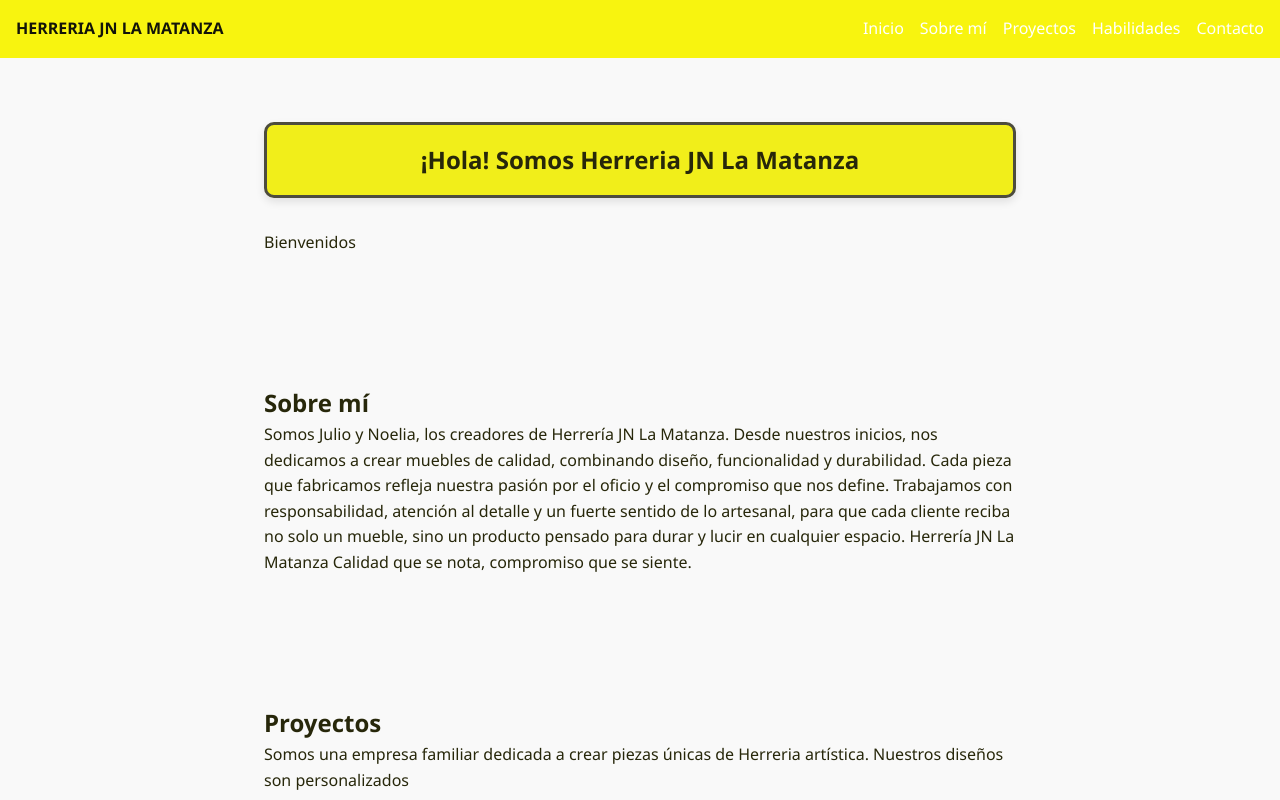
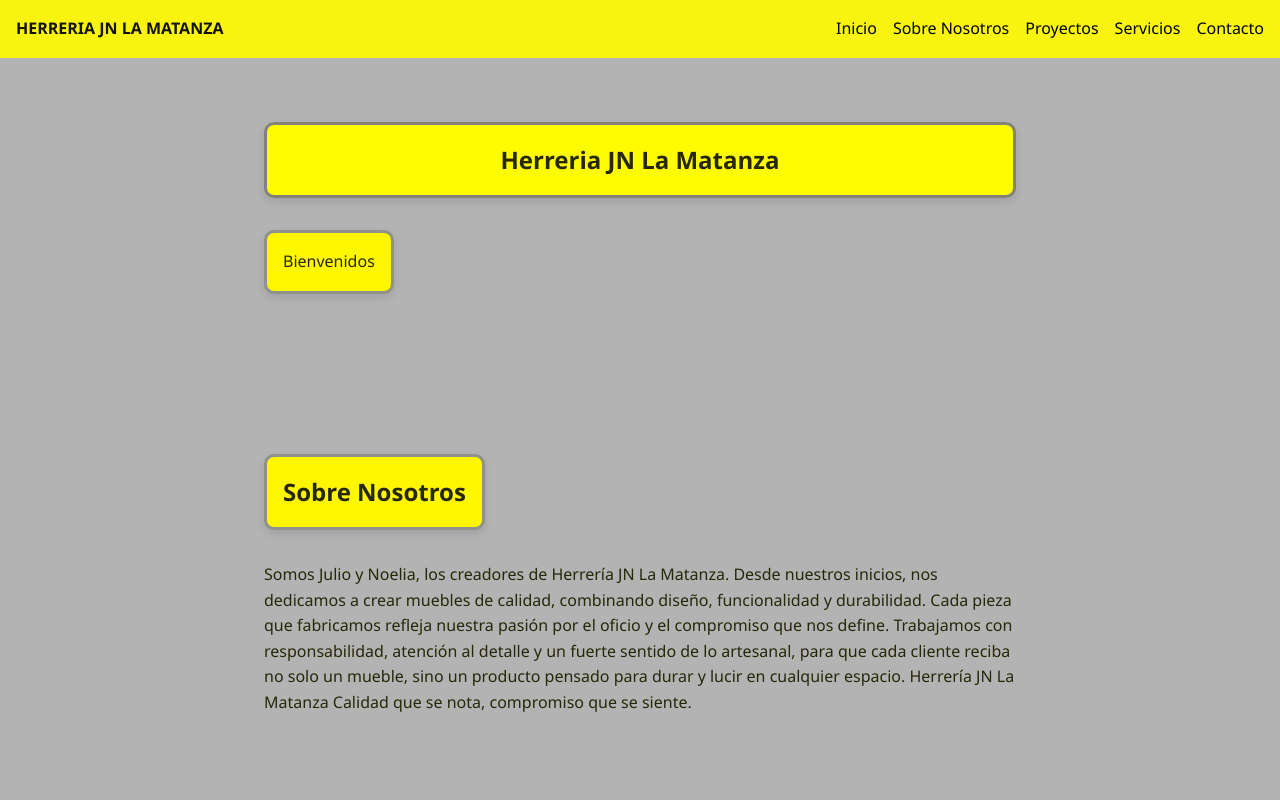
Before and after one commit to noebastone/porfolio, a plain HTML site: page index.html in a window 1280 px wide. Shown: the top 800 px of the page. Drawn offline with Linux system fonts and the light colour scheme; a script that the page names is missing.

Commit message:
añadiendo marcos

```diff
--- a/index.html
+++ b/index.html
@@ -1,3 +1,4 @@
+
 <!DOCTYPE html>
 <html lang="es">
 
@@ -15,9 +16,9 @@
       <button class="hamburger" aria-label="Abrir menú">&#9776;</button>
       <ul class="nav-links">
         <li><a href="#inicio">Inicio</a></li>
-        <li><a href="#sobre-mi">Sobre mí</a></li>
+        <li><a href="#sobre-Nosotros">Sobre Nosotros</a></li>
         <li><a href="#proyectos">Proyectos</a></li>
-        <li><a href="#habilidades">Habilidades</a></li>
+        <li><a href="#Servicios">Servicios</a></li>
         <li><a href="#contacto">Contacto</a></li>
       </ul>
     </nav>
@@ -26,12 +27,12 @@
 
   <main>
     <section id="inicio">
-      <h1 class="marco">¡Hola! Somos Herreria JN La Matanza</h1>
-      <p>Bienvenidos</p>
+      <h1 class="marco">Herreria JN La Matanza</h1>
+      <p class="marco2">Bienvenidos</p>
     </section>
 
     <section id="sobre-Nosotros">
-      <h2>Sobre mí</h2>
+      <h2 class="marco2">Sobre Nosotros</h2>
       <p>Somos Julio y Noelia, los creadores de Herrería JN La Matanza.
 Desde nuestros inicios, nos dedicamos a crear muebles de calidad, combinando diseño, funcionalidad y durabilidad. Cada pieza que fabricamos refleja nuestra pasión por el oficio y el compromiso que nos define.
 
@@ -42,12 +43,12 @@ Calidad que se nota, compromiso que se siente.</p>
     </section>
 
     <section id="proyectos">
-      <h2>Proyectos</h2>
+      <h2 class="marco2">Proyectos</h2>
       <p>Somos una empresa familiar dedicada a crear piezas únicas de Herreria artística. Nuestros diseños son personalizados</p>
     </section>
 
     <section id="servicios">
-      <h2>Servicios</h2>
+      <h2 class="marco2">Servicios</h2>
       <ul>
         <li>MOBILIARIOS</li>
         <li>BODEGAS</li>
--- a/styles/style.css
+++ b/styles/style.css
@@ -8,7 +8,7 @@
 body {
   font-family: 'Segoe UI', sans-serif;
   line-height: 1.6;
-  background-color: #f9f9f9;
+  background-color: #b3b3b3;
   color: #27270a;
 }
 
@@ -37,7 +37,7 @@ body {
 }
 
 .nav-links a {
-  color: #fff;
+  color: #000000;
   text-decoration: none;
 }
 
@@ -46,15 +46,26 @@ body {
   font-size: 1.5rem;
   background: none;
   border: none;
-  color: white;
+  color: rgb(0, 0, 0);
   cursor: pointer;
 }
 
 .marco {
-  border: 3px solid #4d4c3d;  /* Color del marco */
+  border: 3px solid #838279;  /* Color del marco */
   padding: 1rem;              /* Espacio interno */
   border-radius: 10px;        /* Bordes redondeados */
-  background-color: #f1ee1a;  /* Fondo suave para resaltar */
+  background-color: #fffb00;  /* Fondo suave para resaltar */
+  text-align: center;         /* Centrado del texto */
+  box-shadow: 0 4px 8px rgba(0, 0, 0, 0.1); /* Sombra sutil */
+  margin-bottom: 2rem;
+}
+
+.marco2 {
+  display: inline-block;              /* Hace que el marco se ajuste al tamaño del contenido */
+  border: 3px solid #90918b;  /* Color del marco */
+  padding: 1rem;              /* Espacio interno */
+  border-radius: 10px;        /* Bordes redondeados */
+  background-color: #fff700;  /* Fondo suave para resaltar */
   text-align: center;         /* Centrado del texto */
   box-shadow: 0 4px 8px rgba(0, 0, 0, 0.1); /* Sombra sutil */
   margin-bottom: 2rem;
```
